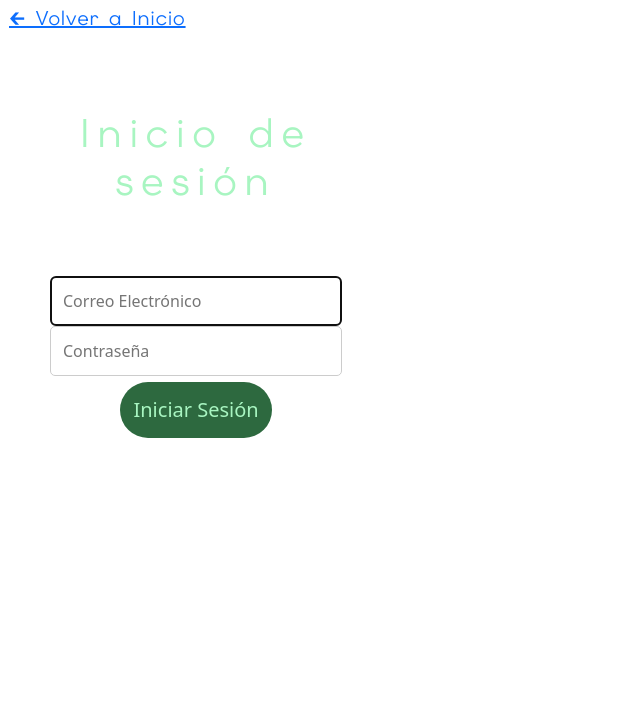
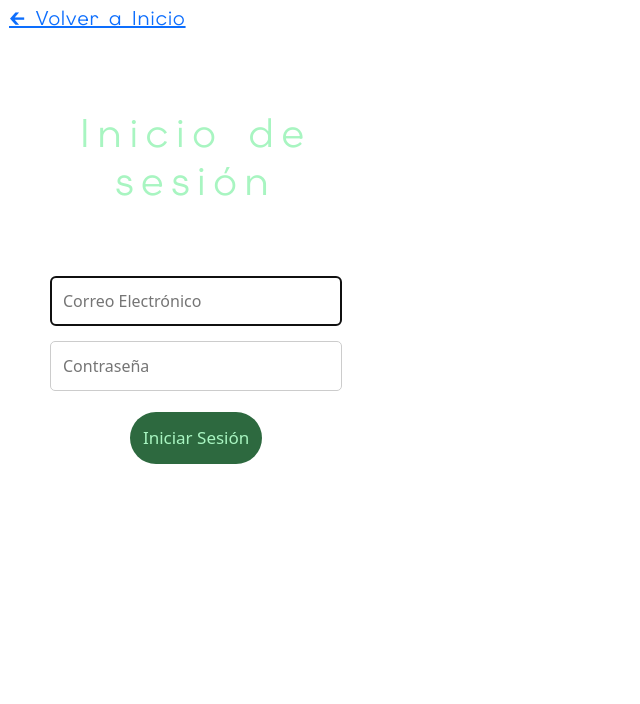
Before and after one commit to N1koqz/ANS-Solutions, a PHP site: page /inicioDeSesion.html in a window 1280 px wide. Shown: the top 704 px of the page, without its empty margins (0-640 px from the left). Run offline with PHP 8.4, Linux system fonts and the light colour scheme.

Commit message:
inicio de sesion actualizado

```diff
--- a/Sitio web/CSSinicioDeSesion.css
+++ b/Sitio web/CSSinicioDeSesion.css
@@ -108,7 +108,15 @@ form {
     width: 100%;
 }
 
-input{
+.input-email{
+    padding:12px;
+    margin-bottom:15px;
+    border:1px solid #ccc;
+    border-radius:5px;
+    font-size:16px;
+}
+
+.input-password{
     padding:12px;
     margin-bottom:15px;
     border:1px solid #ccc;
@@ -123,7 +131,7 @@ input{
 }
 
 .btnIniciarSesion {
-    font-size: 20px;
+    font-size: 17px;
     padding: 13px;
     border-radius: 100px;
     background-color: rgb(45, 105, 63);
--- a/Sitio web/inicioDeSesion.html
+++ b/Sitio web/inicioDeSesion.html
@@ -28,7 +28,7 @@
         </div>
 
         <form action="/login" method="POST">
-            <input
+            <input class="input-email"
                 type="email"
                 name="email"
                 placeholder="Correo Electrónico"
@@ -36,7 +36,7 @@
                 autofocus
             >
 
-            <input
+            <input class="input-password"
                 type="password"
                 name="password"
                 placeholder="Contraseña"
```
